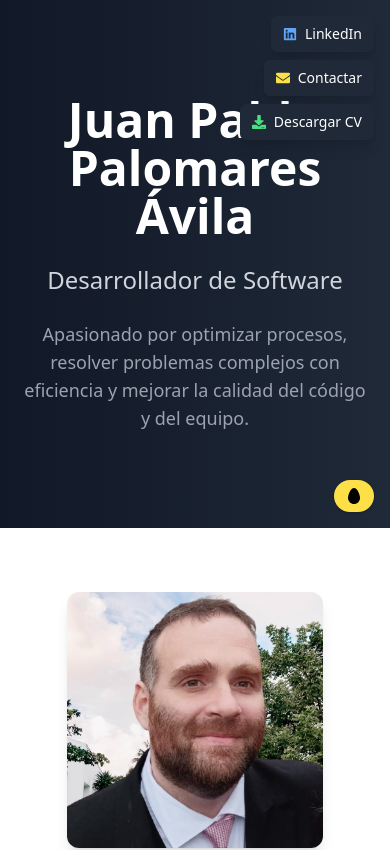
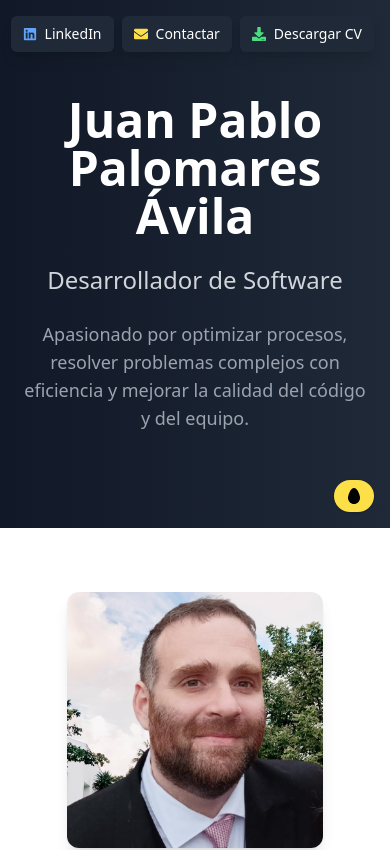
Before and after one commit to JppAvila/CVreact, a React (Vite) app: page / in a window 390 px wide. Shown: the top 850 px of the page. Built offline with nearby package versions, Linux system fonts and the light colour scheme.

Commit message:
Fix button overlap on mobile

```diff
--- a/src/components/Header.jsx
+++ b/src/components/Header.jsx
@@ -11,7 +11,7 @@ export default function Header() {
     <>
       {showContact && <ContactoFlotante onClose={() => setShowContact(false)} />}
 
-      <div className="absolute top-4 right-4 z-10 flex flex-col sm:flex-row gap-2 sm:gap-3 items-end sm:items-center">
+      <div className="absolute top-4 right-4 z-10 flex flex-row gap-2 sm:gap-3 items-center">
         <a
           href="https://www.linkedin.com/in/juan-pablo-palomares-ávila-07aaab205"
           target="_blank"
```
